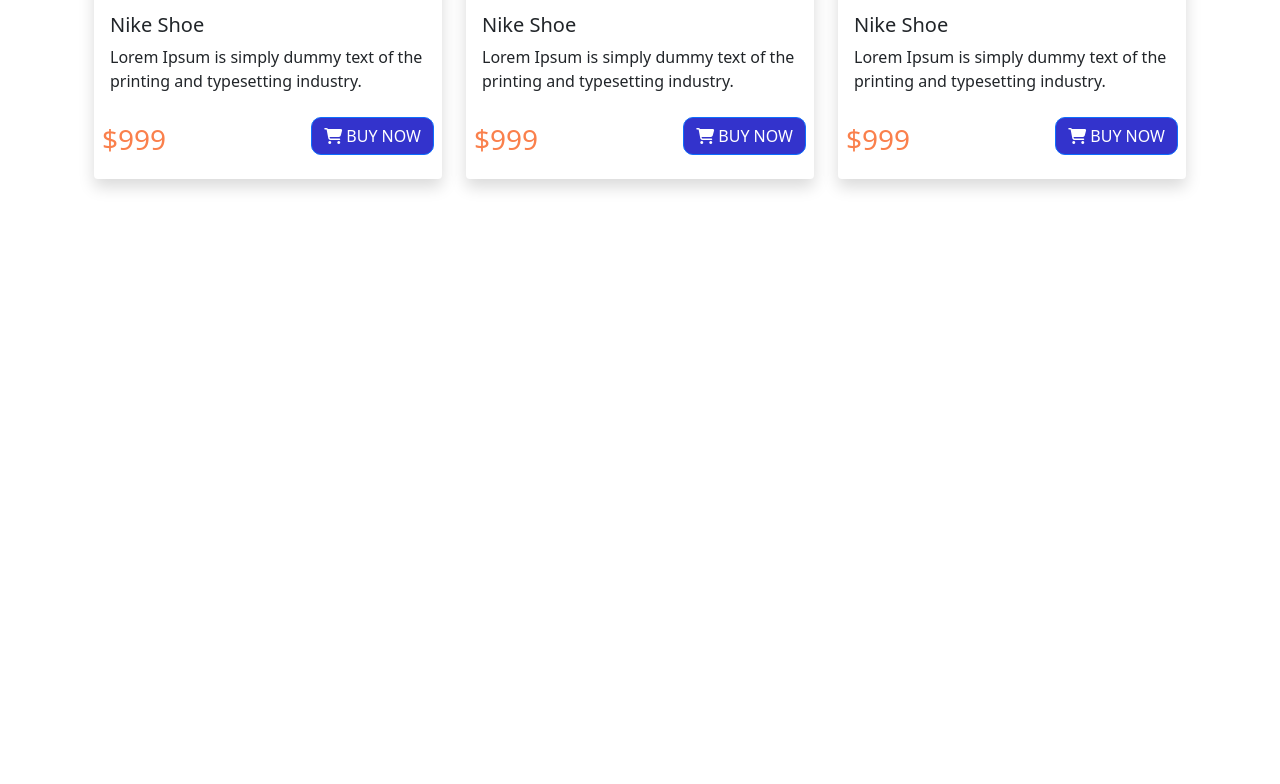
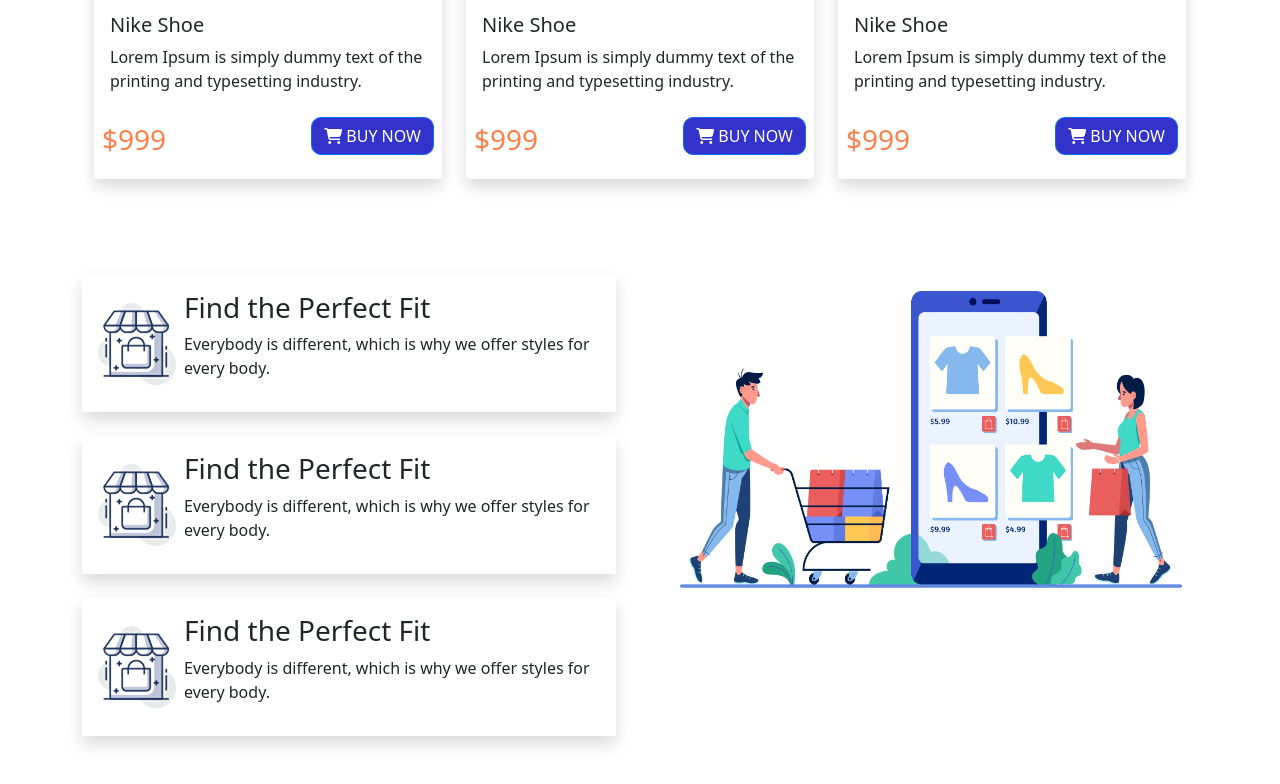
Before and after one commit to mukitur/nike-react-Bootstrap, a plain HTML site: page index.html in a window 1280 px wide. Shown: the part 1060-1844 px from the top of the page. Before the commit the page ends 1287 px from the top, so only its background shows below. Drawn offline with nearby package versions, Linux system fonts and the light colour scheme.

Commit message:
last part add

```diff
--- a/index.html
+++ b/index.html
@@ -138,6 +138,53 @@
                 </div>
             </div>
         </div>
+
+        <section>
+            <div class="container overflow-hidden py-5">
+                <div class="row gx-5">
+                    <div class="col-12 col-md-6">
+                        <div class="p-3 bg-white shadow d-flex justify-content-center align-items-center">
+                            <div>
+                                <img class="pe-2" src="images/icons/all-fit.png" alt="">
+                            </div>
+                            <div>
+                                <h3>Find the Perfect Fit</h3>
+                                <p>Everybody is different, which is why we
+                                    offer styles for every body.</p>
+                            </div>
+                        </div>
+                        <br>
+                        <div class="p-3 bg-white shadow d-flex justify-content-center align-items-center">
+                            <div>
+                                <img class="pe-2" src="images/icons/all-fit.png" alt="">
+                            </div>
+                            <div>
+                                <h3>Find the Perfect Fit</h3>
+                                <p>Everybody is different, which is why we
+                                    offer styles for every body.</p>
+                            </div>
+                        </div>
+                        <br>
+                        <div class="p-3 bg-white shadow d-flex justify-content-center align-items-center">
+                            <div>
+                                <img class="pe-2" src="images/icons/all-fit.png" alt="">
+                            </div>
+                            <div>
+                                <h3>Find the Perfect Fit</h3>
+                                <p>Everybody is different, which is why we
+                                    offer styles for every body.</p>
+                            </div>
+                        </div>
+
+                    </div>
+                    <div class="col-12 col-md-6">
+                        <div class="p-3 bg-white">
+                            <img class="img-fluid" src="images/icons/banner.png" alt="">
+                        </div>
+                    </div>
+                </div>
+            </div>
+        </section>
     </main>
 
 
```
